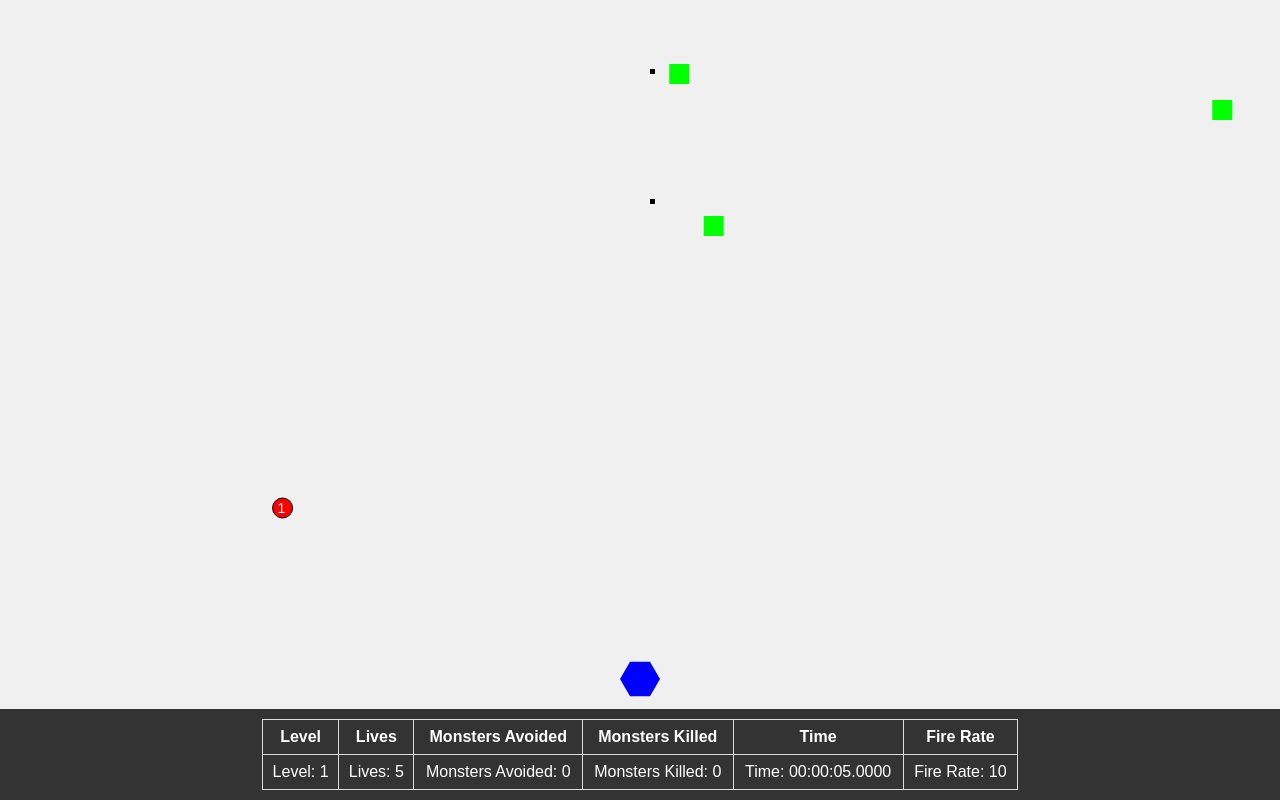
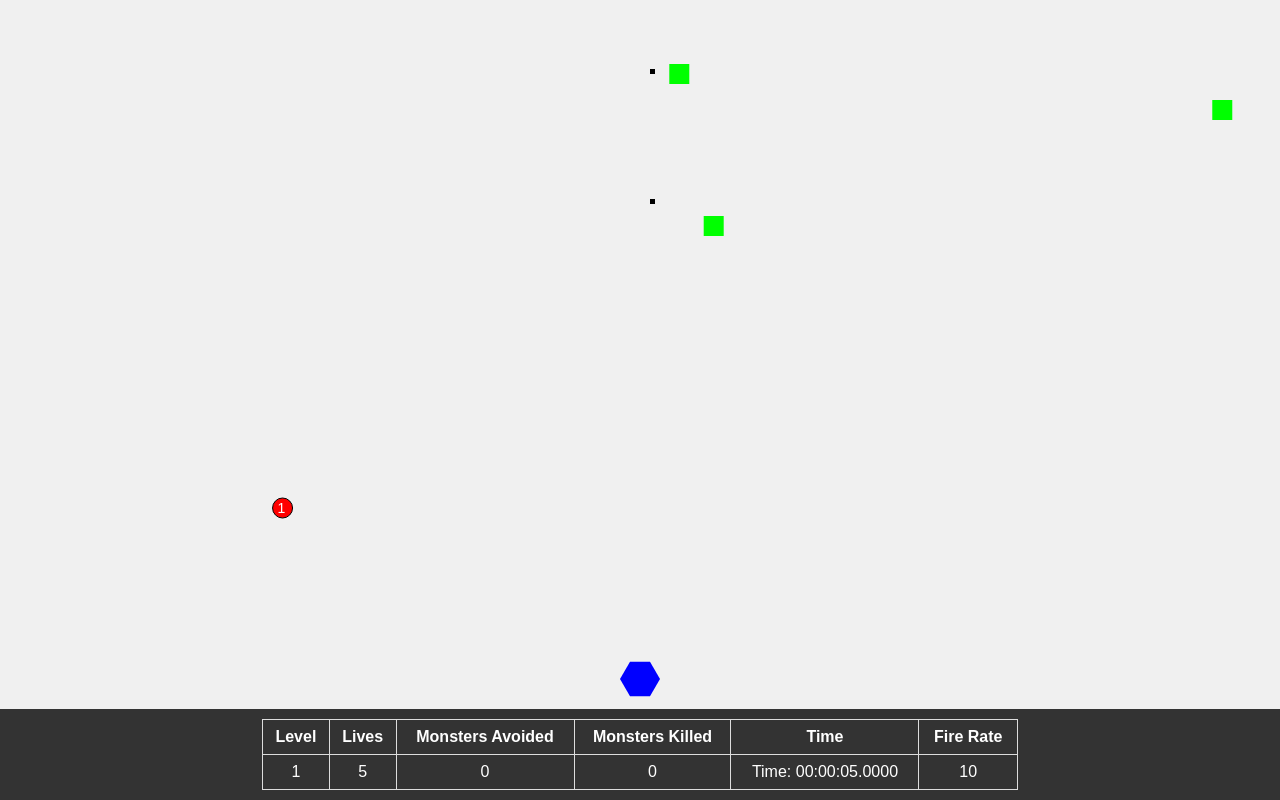
Before and after one commit to mauriciosonza/mauriciosonza.github.io, a plain HTML site: page index.html in a window 1280 px wide. Drawn offline with Linux system fonts and the light colour scheme.

Commit message:
label update

```diff
--- a/index.html
+++ b/index.html
@@ -387,11 +387,11 @@
         ctx.fillText(circle.numberInside.toString(), circle.x - circle.size / 4, circle.y + circle.size / 4);
       });
 
-      document.getElementById("playerLevel").textContent = "Level: " + player.level;
-      document.getElementById("lives").textContent = "Lives: " + player.lives;
-      document.getElementById("enemyCounter").textContent = "Monsters Avoided: " + enemiesAvoided;
-      document.getElementById("monsterKilledCounter").textContent = "Monsters Killed: " + player.monstersKilled;
-      document.getElementById("fireRate").textContent = "Fire Rate: " + player.fireRate;
+      document.getElementById("playerLevel").textContent = player.level;
+      document.getElementById("lives").textContent = player.lives;
+      document.getElementById("enemyCounter").textContent = enemiesAvoided;
+      document.getElementById("monsterKilledCounter").textContent =  player.monstersKilled;
+      document.getElementById("fireRate").textContent =  player.fireRate;
     }
 
     const keys = {};
```
